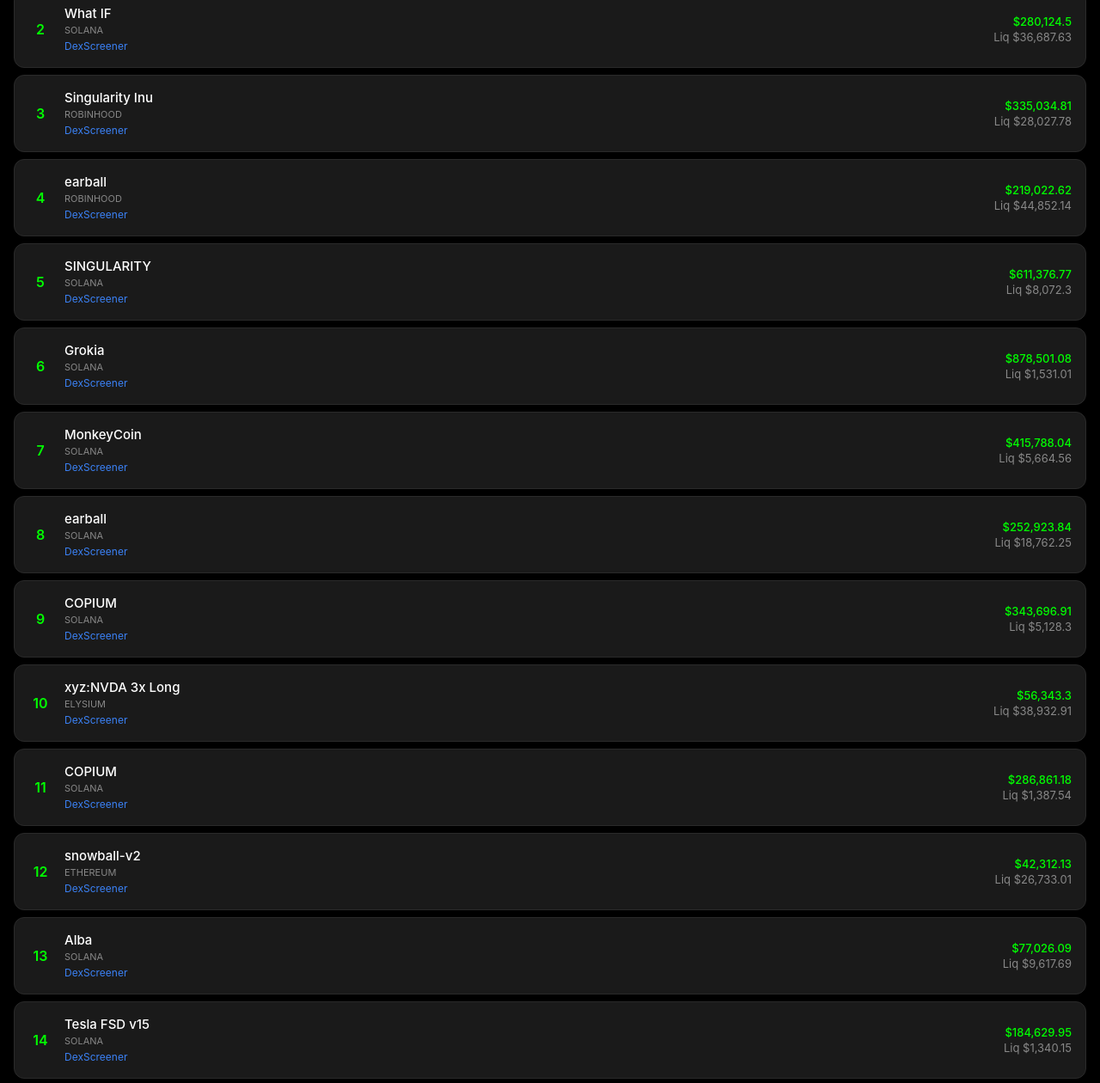
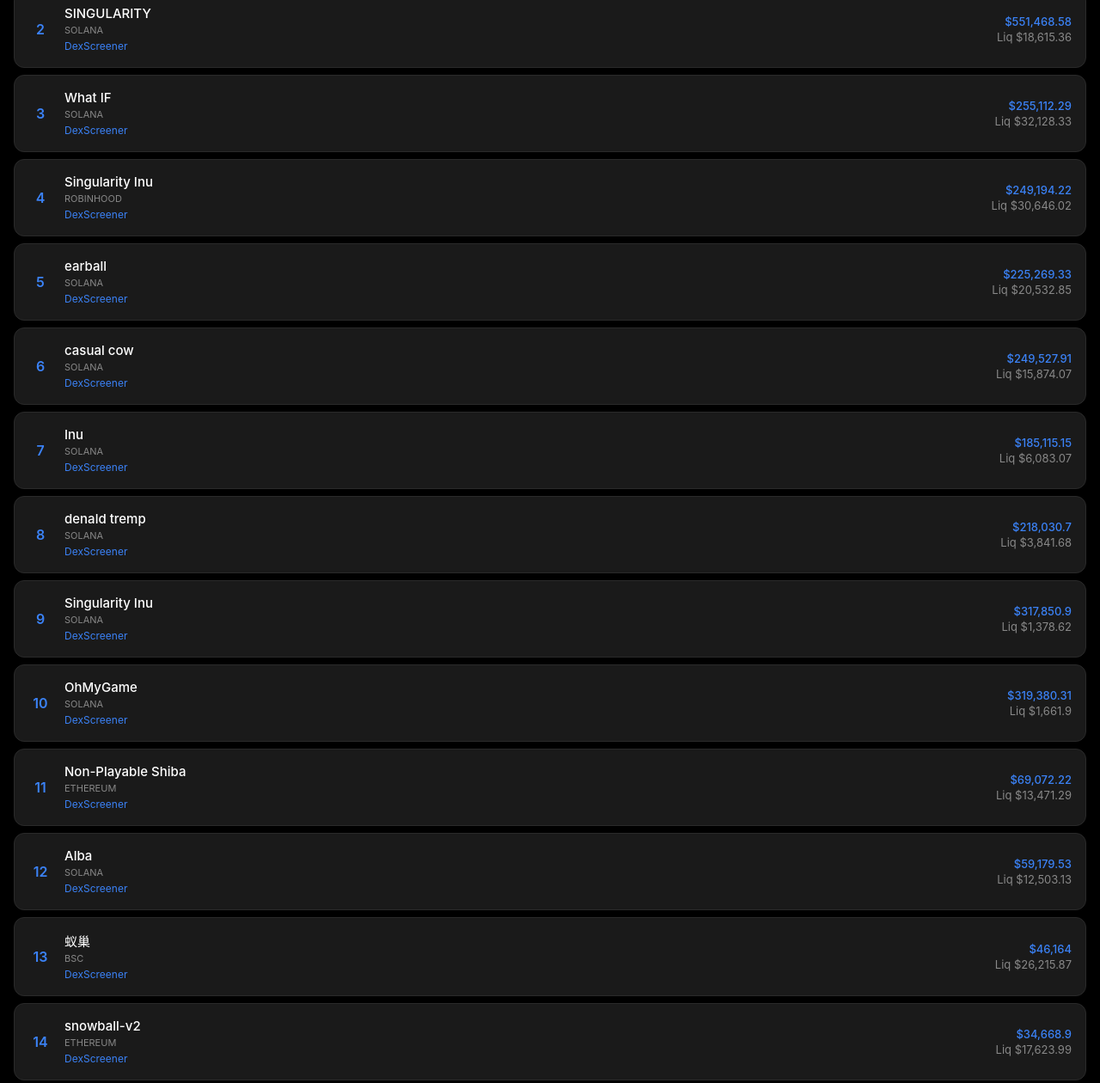
Before and after one commit to rodrivez-ui/cg, a plain HTML site: page index.html in a window 1280 px wide. Shown: the part 461-1721 px from the top of the page at 86% size. Drawn offline with Linux system fonts and the light colour scheme.

Commit message:
Add files via upload

```diff
--- a/index.html
+++ b/index.html
@@ -55,7 +55,7 @@
       border: 1px solid #2a2a2a;
     }
     .rank {
-      color: #0f0;
+      color: #3b82f6;
       font-weight: 600;
       font-size: 16px;
       width: 28px;
@@ -66,7 +66,7 @@
     .name { font-weight: 500; font-size: 15px; }
     .chain { font-size: 11px; color: #888; text-transform: uppercase; margin-top: 3px; }
     .stats { text-align: right; font-size: 13px; }
-    .volume { color: #0f0; font-weight: 500; }
+    .volume { color: #3b82f6; font-weight: 500; }
     .liquidity { color: #888; margin-top: 2px; }
     a { color: #3b82f6; text-decoration: none; font-size: 12px; }
     a:hover { text-decoration: underline; }
--- a/tokens.json
+++ b/tokens.json
@@ -1,140 +1,140 @@
 {
-  "updated_at": "2026-11-22 20:23:53",
+  "updated_at": "2026-11-22 14:36:12",
   "tokens": [
     {
       "chain": "SOLANA",
       "name": "OpenIndex.ai",
-      "liquidity": 60406.88,
-      "volume_24h": 1713651.2,
-      "price_usd": "0.0006527",
+      "liquidity": 46398.51,
+      "volume_24h": 1431755.12,
+      "price_usd": "0.0003986",
       "link": "https://dexscreener.com/solana/fuky3dk7qmpbddqrjzbjb3g6picuqknvn4dawdpwpump",
       "score": 100
     },
     {
       "chain": "SOLANA",
+      "name": "SINGULARITY",
+      "liquidity": 18615.36,
+      "volume_24h": 551468.58,
+      "price_usd": "0.00007151",
+      "link": "https://dexscreener.com/solana/djchva2ujnrupxzvfczcyyqxrtpwdtpcok6irtnmpump",
+      "score": 93
+    },
+    {
+      "chain": "SOLANA",
       "name": "What IF",
-      "liquidity": 36687.63,
-      "volume_24h": 280124.5,
-      "price_usd": "0.00004127",
+      "liquidity": 32128.33,
+      "volume_24h": 255112.29,
+      "price_usd": "0.00003166",
       "link": "https://dexscreener.com/solana/3hi7qbus11xg9pmj7xuuk9pjmkf7uuht5uh7sxqbhsqt",
       "score": 90
     },
     {
       "chain": "ROBINHOOD",
       "name": "Singularity Inu",
-      "liquidity": 28027.78,
-      "volume_24h": 335034.81,
-      "price_usd": "0.00005348",
+      "liquidity": 30646.02,
+      "volume_24h": 249194.22,
+      "price_usd": "0.00006222",
       "link": "https://dexscreener.com/robinhood/0x6dd29ab185a3f1bce575608b01d7874cd59c0beb",
       "score": 90
     },
     {
-      "chain": "ROBINHOOD",
+      "chain": "SOLANA",
       "name": "earball",
-      "liquidity": 44852.14,
-      "volume_24h": 219022.62,
-      "price_usd": "0.0001568",
-      "link": "https://dexscreener.com/robinhood/0x008694b930738a06ad90390867af72afa8ce90b6",
+      "liquidity": 20532.85,
+      "volume_24h": 225269.33,
+      "price_usd": "0.00009208",
+      "link": "https://dexscreener.com/solana/fryqislqu7nfpvpqjriyrvuvrrw66ub4florrkmjpump",
       "score": 89
     },
     {
       "chain": "SOLANA",
-      "name": "SINGULARITY",
-      "liquidity": 8072.3,
-      "volume_24h": 611376.77,
-      "price_usd": "0.00001562",
-      "link": "https://dexscreener.com/solana/djchva2ujnrupxzvfczcyyqxrtpwdtpcok6irtnmpump",
-      "score": 89
+      "name": "casual cow",
+      "liquidity": 15874.07,
+      "volume_24h": 249527.91,
+      "price_usd": "0.00005714",
+      "link": "https://dexscreener.com/solana/6eick8wmolai1zicha8d2aujgdb7ryr3xgs3x2avpump",
+      "score": 88
     },
     {
       "chain": "SOLANA",
-      "name": "Grokia",
-      "liquidity": 1531.01,
-      "volume_24h": 878501.08,
-      "price_usd": "0.000001424",
-      "link": "https://dexscreener.com/solana/dor8irexwinfrd9mt3nobdqvwz97qwdv2zkwpjdmpump",
-      "score": 87
+      "name": "Inu",
+      "liquidity": 6083.07,
+      "volume_24h": 185115.15,
+      "price_usd": "0.000003447",
+      "link": "https://dexscreener.com/solana/848tm75nmuyk4hvsthw6qnwd5ivky2nhji3m1trfbonk",
+      "score": 84
     },
     {
       "chain": "SOLANA",
-      "name": "MonkeyCoin",
-      "liquidity": 5664.56,
-      "volume_24h": 415788.04,
-      "price_usd": "0.000008714",
-      "link": "https://dexscreener.com/solana/ch3wtiejabaxvvyaqqmgd1knql14wkjlmbxqix4qpump",
-      "score": 87
+      "name": "denald tremp",
+      "liquidity": 3841.68,
+      "volume_24h": 218030.7,
+      "price_usd": "0.000005040",
+      "link": "https://dexscreener.com/solana/7y2ne9owdl29eqxspapu5ekpum4x9rjsawtmq8yqpump",
+      "score": 84
     },
     {
       "chain": "SOLANA",
-      "name": "earball",
-      "liquidity": 18762.25,
-      "volume_24h": 252923.84,
-      "price_usd": "0.00007762",
-      "link": "https://dexscreener.com/solana/fryqislqu7nfpvpqjriyrvuvrrw66ub4florrkmjpump",
-      "score": 87
+      "name": "Singularity Inu",
+      "liquidity": 1378.62,
+      "volume_24h": 317850.9,
+      "price_usd": "0.000001316",
+      "link": "https://dexscreener.com/solana/6e5a5qmg4jf3ti8t9ryo3yb8fzayqwe8tg5wmvaypump",
+      "score": 83
     },
     {
       "chain": "SOLANA",
-      "name": "COPIUM",
-      "liquidity": 5128.3,
-      "volume_24h": 343696.91,
-      "price_usd": "0.000006021",
-      "link": "https://dexscreener.com/solana/e5nisbzqptjs8czwfp48hmr6avpk6vn6tttsfvfrqbm",
-      "score": 85
+      "name": "OhMyGame",
+      "liquidity": 1661.9,
+      "volume_24h": 319380.31,
+      "price_usd": "0.000001589",
+      "link": "https://dexscreener.com/solana/ahdp4wva73gqysp6ahrc2f5ee5cfkpcyyzwlg5wqpump",
+      "score": 83
     },
     {
-      "chain": "ELYSIUM",
-      "name": "xyz:NVDA 3x Long",
-      "liquidity": 38932.91,
-      "volume_24h": 56343.3,
-      "price_usd": "0.3099",
-      "link": "https://dexscreener.com/elysium/0xc4be5f25dfaa81ed188db01fee37e2ed4163c8d5",
+      "chain": "ETHEREUM",
+      "name": "Non-Playable Shiba",
+      "liquidity": 13471.29,
+      "volume_24h": 69072.22,
+      "price_usd": "0.00003362",
+      "link": "https://dexscreener.com/ethereum/0x28791e295ecc25c30ea4ea08a43de8111f6cf67b",
       "score": 82
     },
     {
       "chain": "SOLANA",
-      "name": "COPIUM",
-      "liquidity": 1387.54,
-      "volume_24h": 286861.18,
-      "price_usd": "0.000001328",
-      "link": "https://dexscreener.com/solana/8mjmkdnmdpdvg7k8durm6bdjpeqfta2brybgfsd8pump",
+      "name": "Alba",
+      "liquidity": 12503.13,
+      "volume_24h": 59179.53,
+      "price_usd": "0.00003224",
+      "link": "https://dexscreener.com/solana/cyxjxm41422odxpr3tcbgo6kg3xmsju1n5dbte2alba",
+      "score": 81
+    },
+    {
+      "chain": "BSC",
+      "name": "\u8681\u5de2",
+      "liquidity": 26215.87,
+      "volume_24h": 46164.0,
+      "price_usd": "0.00008680",
+      "link": "https://dexscreener.com/bsc/0xe3b997158b6f83b2a1a73e35ccb8462e8993ffff",
       "score": 81
     },
     {
       "chain": "ETHEREUM",
       "name": "snowball-v2",
-      "liquidity": 26733.01,
-      "volume_24h": 42312.13,
-      "price_usd": "0.0001180",
+      "liquidity": 17623.99,
+      "volume_24h": 34668.9,
+      "price_usd": "0.00005455",
       "link": "https://dexscreener.com/ethereum/0xcd0180869558cb44176fde759ec7738a54809ef3",
-      "score": 80
-    },
-    {
-      "chain": "SOLANA",
-      "name": "Alba",
-      "liquidity": 9617.69,
-      "volume_24h": 77026.09,
-      "price_usd": "0.00001914",
-      "link": "https://dexscreener.com/solana/cyxjxm41422odxpr3tcbgo6kg3xmsju1n5dbte2alba",
-      "score": 80
-    },
-    {
-      "chain": "SOLANA",
-      "name": "Tesla FSD v15",
-      "liquidity": 1340.15,
-      "volume_24h": 184629.95,
-      "price_usd": "0.000001313",
-      "link": "https://dexscreener.com/solana/3e8uuctbvwye3jsrhr5ejruxhserb4we6ozsvcggpump",
       "score": 79
     },
     {
       "chain": "SOLANA",
-      "name": "Sigil Privacy",
-      "liquidity": 1679.25,
-      "volume_24h": 59670.02,
-      "price_usd": "0.000001701",
-      "link": "https://dexscreener.com/solana/8y6gqsn7fnz9ygvuyy6c7ybihvuomcwwhwfbr61jpump",
-      "score": 74
+      "name": "UNISON",
+      "liquidity": 8387.7,
+      "volume_24h": 35977.65,
+      "price_usd": "0.00001165",
+      "link": "https://dexscreener.com/solana/gcz2wkbac9cwsvmsnnxcjjwu26pogtaait32qcunison",
+      "score": 77
     }
   ]
 }
```
Also changed, not shown: icon.png.
